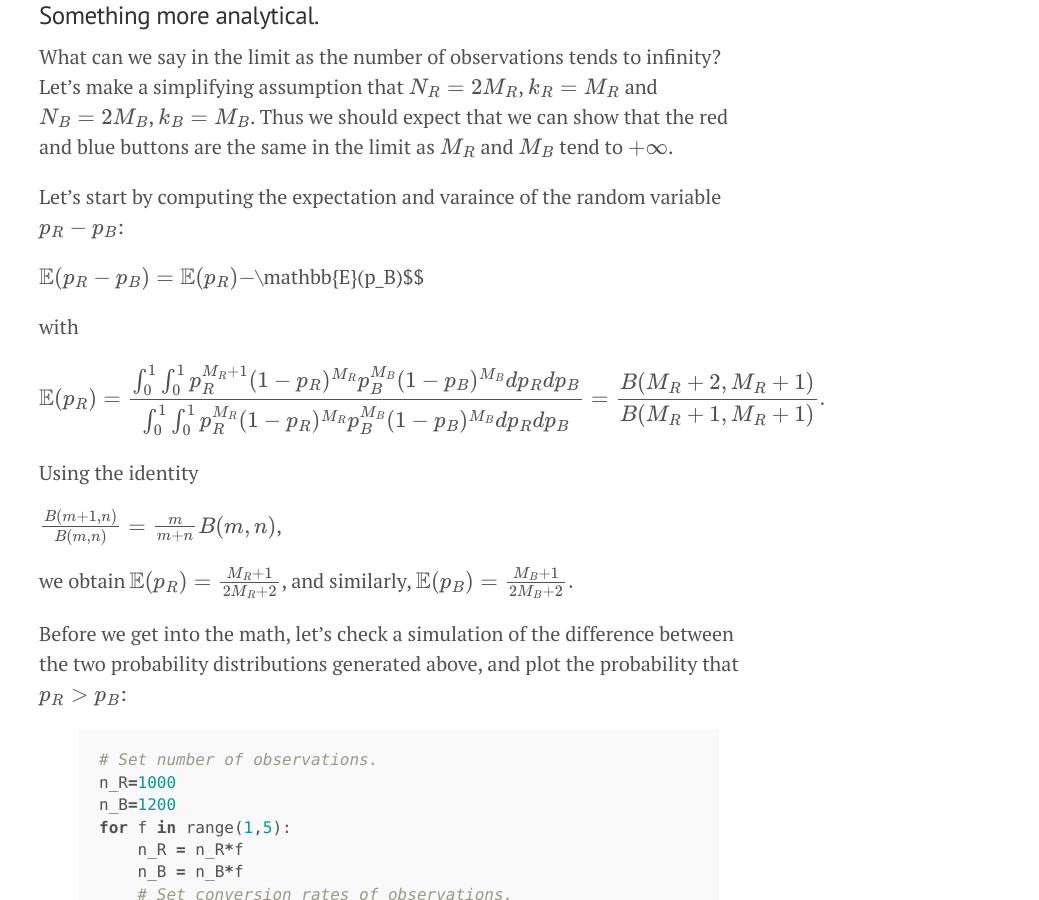
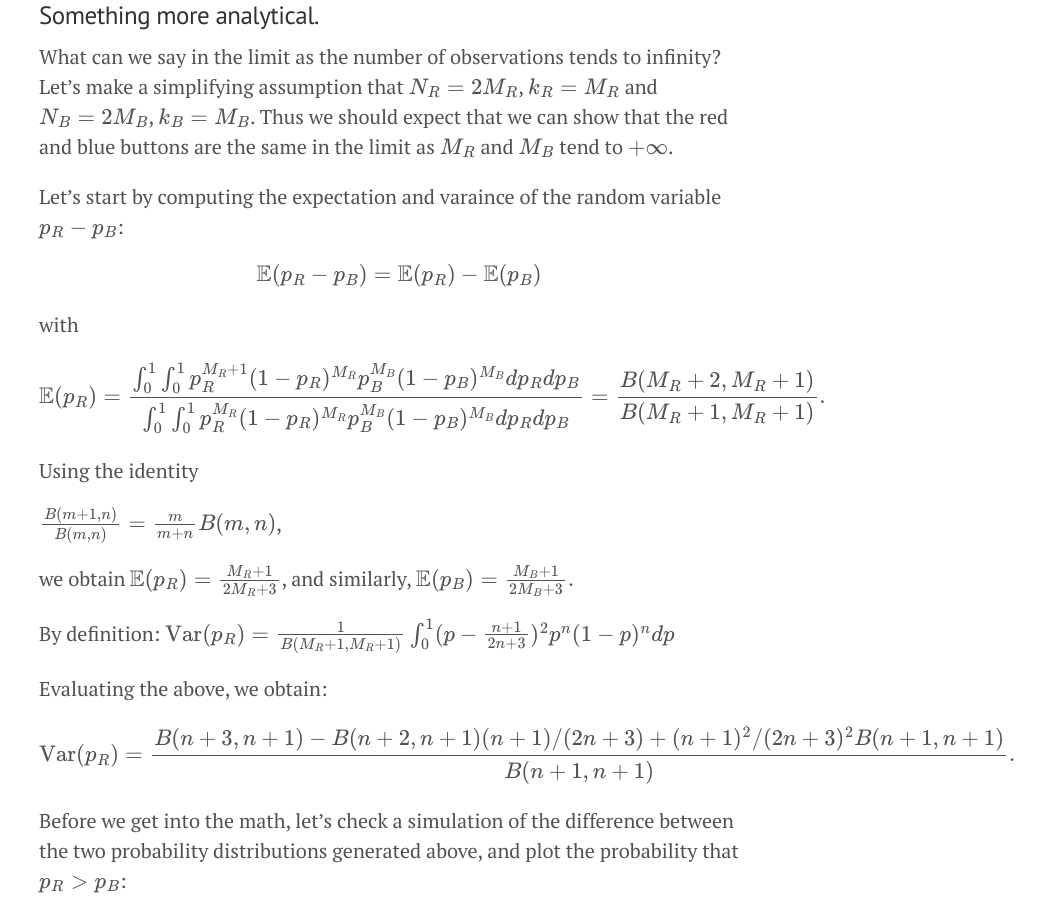
Before and after one commit to doriang102/doriang102.github.io, a Jekyll site: the page built from _posts/2017-05-28-hypothesis-testing.md, in a window 1280 px wide and 900 px high, scrolled down 11033 px. Shown: the whole window, without its empty margins (241-1280 px from the left). Built offline with Jekyll 4.4.1, drawn with Linux system fonts in a browser that asks for light colours; our own code applies the rules of GitHub Pages for plain Markdown files; formulas are drawn with MathJax 3.

Commit message:
Update 2017-05-28-hypothesis-testing.md

```diff
--- a/_posts/2017-05-28-hypothesis-testing.md
+++ b/_posts/2017-05-28-hypothesis-testing.md
@@ -324,7 +324,7 @@ What can we say in the limit as the number of observations tends to infinity? Le
 
 Let's start by computing the expectation and varaince of the random variable $$p_R - p_B$$:
 
-$$\mathbb{E}(p_R - p_B) = \mathbb{E}(p_R) - $$\mathbb{E}(p_B)$$
+$$\mathbb{E}(p_R - p_B) = \mathbb{E}(p_R) - \mathbb{E}(p_B)$$
 
 with
 
@@ -335,9 +335,18 @@ Using the identity
 $$ \frac{B(m+1,n)}{B(m,n)} = \frac{m}{m+n}B(m,n)$$,
 
 we obtain
-$$\mathbb{E}(p_R) = \frac{M_R+1}{2M_R+2}$$,
+$$\mathbb{E}(p_R) = \frac{M_R+1}{2M_R+3}$$,
 and similarly,
-$$\mathbb{E}(p_B) = \frac{M_B+1}{2M_B+2}.$$
+$$\mathbb{E}(p_B) = \frac{M_B+1}{2M_B+3}.$$
+
+By definition:
+$$\textrm{Var}(p_R) = \frac{1}{B(M_R+1,M_R+1)} \int_0^1 (p- \frac{n+1}{2n+3})^2 p^n (1-p)^n dp$$
+
+Evaluating the above, we obtain:
+
+$$\textrm{Var}(p_R) = \frac{B(n+3,n+1) - B(n+2,n+1)(n+1)/(2n+3) + (n+1)^2/(2n+3)^2 B(n+1,n+1)}{B(n+1,n+1)}.$$
+
+
 
 Before we get into the math, let's check a simulation of the difference between the two probability distributions generated above, and plot the probability that $$p_R > p_B$$:
 
```
